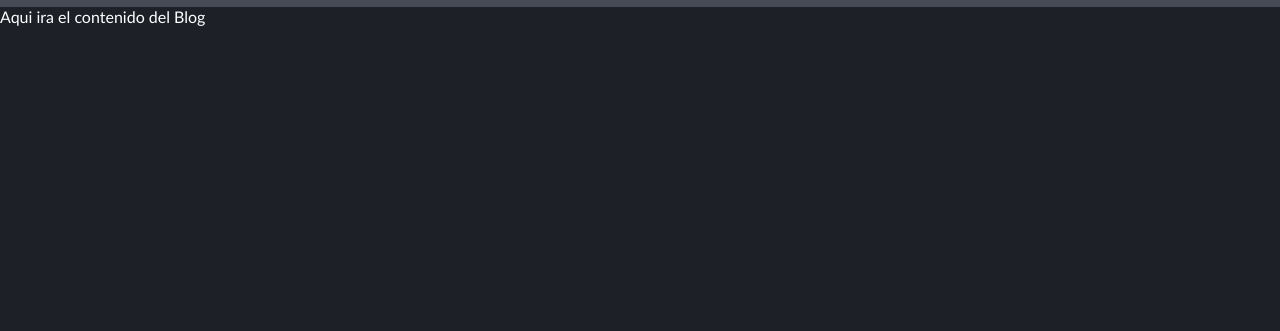
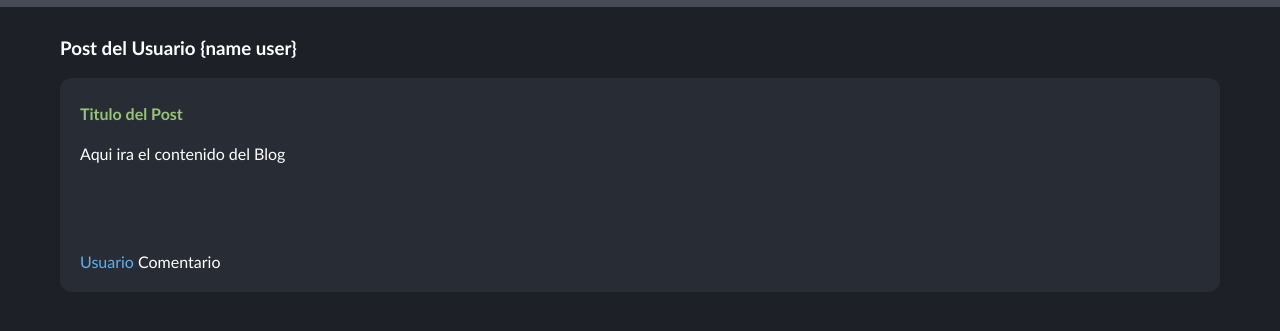
Before and after one commit to Aline011x/html-test, a plain HTML site: page index.html in a window 1280 px wide. Shown: the part 63-394 px from the top of the page. Drawn offline with Linux system fonts and the light colour scheme.

Commit message:
update 3

```diff
--- a/index.html
+++ b/index.html
@@ -5,20 +5,23 @@
 	<meta name="viewport" content="width=device-width, initial-scale=1">
 	<title>Curso de Git Terminado</title>
 	<link rel="stylesheet" type="text/css" href="styles.css">
-	<style>
-body {
-  font-family: 'Trebuchet MS', sans-serif;
-}
-</style>
-</head>
+
 <body>
 	<div class="bar">
 		<img class="logo" src="img/git.png">
 		<h1> Blog de Prueba Curso de Git</h1>
 	</div>
 
-	<div>
-		Aqui ira el contenido del Blog
+	<div class="container" id="content">
+		<h3> Post del Usuario {name user}</h3>
+		<div class="post">
+			<h4>Titulo del Post</h4>
+			<p>Aqui ira el contenido del Blog</p>
+			<br>
+			<br>
+			<br>
+			<p><span>Usuario</span> Comentario</p>
+		</div>
 	</div>
 </body>
 </html>
--- a/styles.css
+++ b/styles.css
@@ -24,3 +24,23 @@ display: flex;
   width: 50px;
   height: 50px;
 }
+
+.container{
+  margin-top: 30px;
+  padding: 0 60px 0 60px;
+}
+
+.post{
+  background-color: #282c34;
+  margin-bottom: 15px;
+  padding: 5px 20px 5px 20px;
+  border-radius: 12px;
+}
+
+.post h4 {
+  color: #98c379;
+}
+
+.post span {
+  color: #61afef;
+}
```
